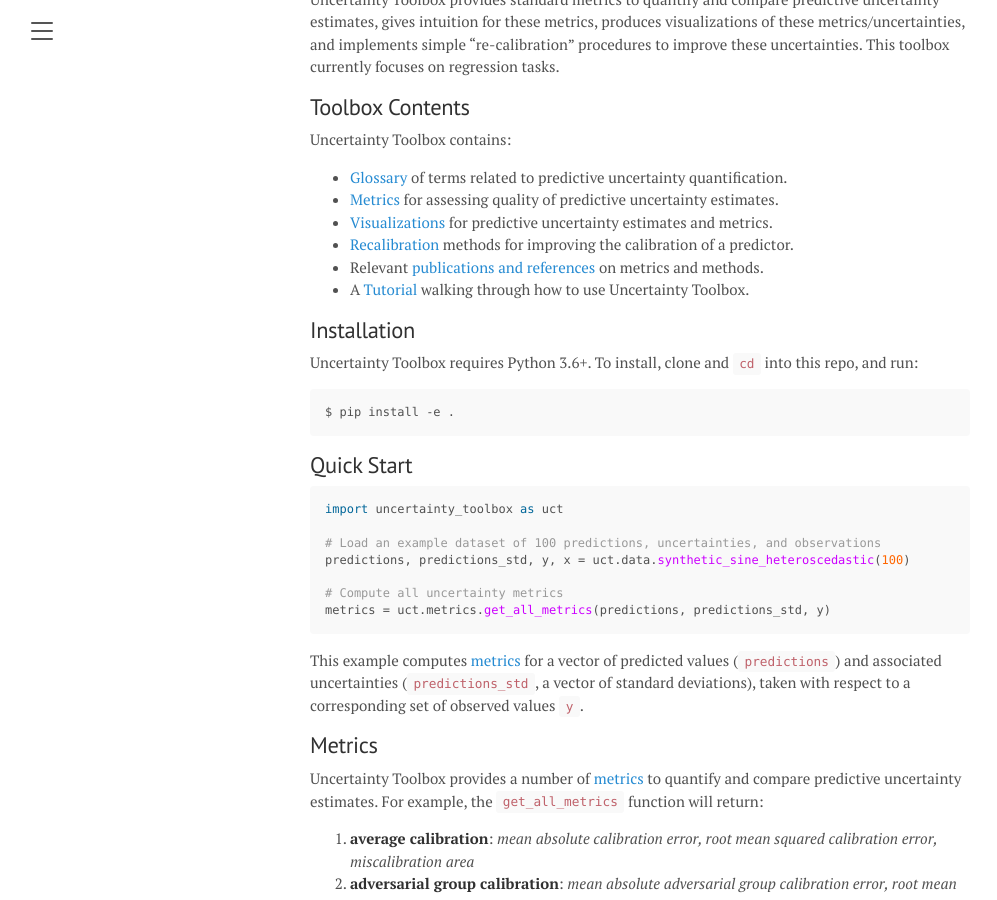
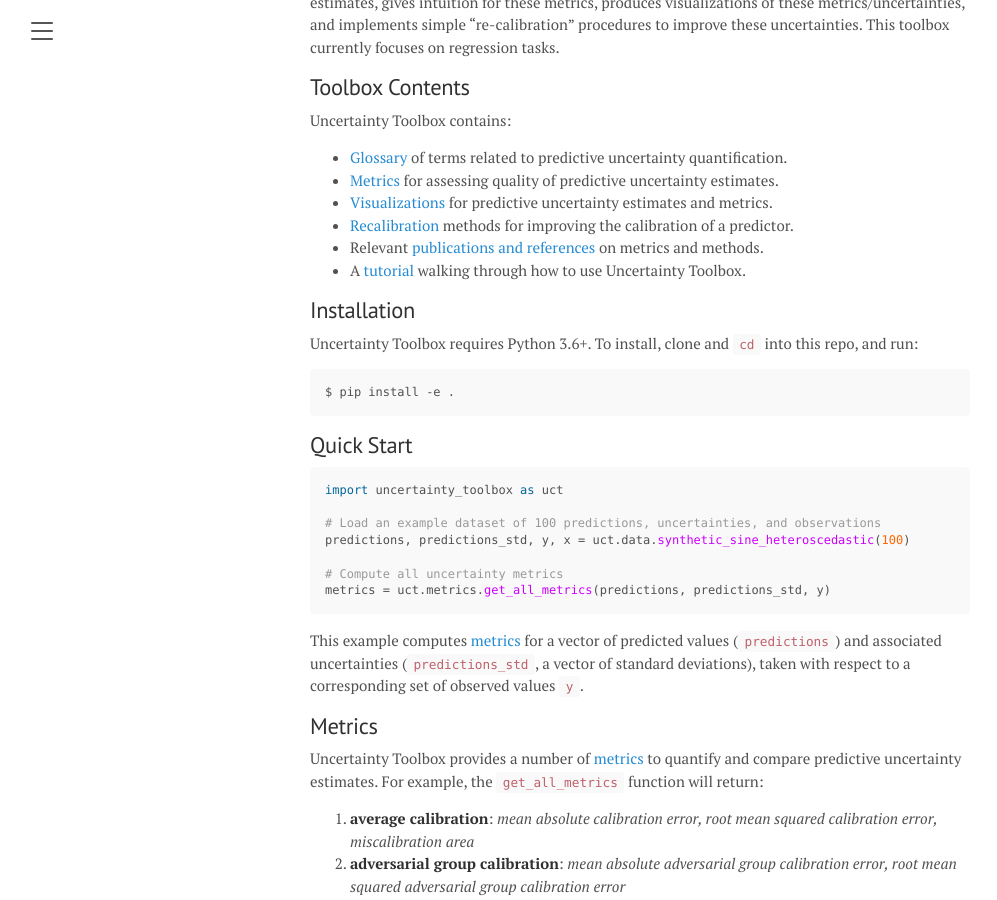
Before and after one commit to uncertainty-toolbox/uncertainty-toolbox.github.io, a Jekyll site: the page built from index.md, in a window 1280 px wide and 900 px high, scrolled down 602 px. Shown: the whole window, without its empty margins (0-997 px from the left). Built offline with Jekyll 4.4.1, drawn with Linux system fonts in a browser that asks for light colours.

Commit message:
update index page title, image width, capitalization

```diff
--- a/index.md
+++ b/index.md
@@ -1,9 +1,9 @@
 ---
 layout: page
-title: Uncertainty Toolbox
+title: About
 ---
 
-<p align="center"><img src="/assets/uncertainty_toolbox/logo.png" width=700 /></p>
+<p align="center"><img src="/assets/uncertainty_toolbox/logo.png" width=600 /></p>
 
 
 **Uncertainty Toolbox**
@@ -33,7 +33,7 @@ Uncertainty Toolbox contains:
 * [Visualizations](#visualizations) for predictive uncertainty estimates and metrics.
 * [Recalibration](#recalibration) methods for improving the calibration of a predictor.
 * Relevant [publications and references](https://github.com/uncertainty-toolbox/uncertainty-toolbox/blob/master/docs/paper_list.md){:target="_blank"} on metrics and methods.
-* A [Tutorial](/tutorial/) walking through how to use Uncertainty Toolbox.
+* A [tutorial](/tutorial/) walking through how to use Uncertainty Toolbox.
 
 
 ## Installation
```
